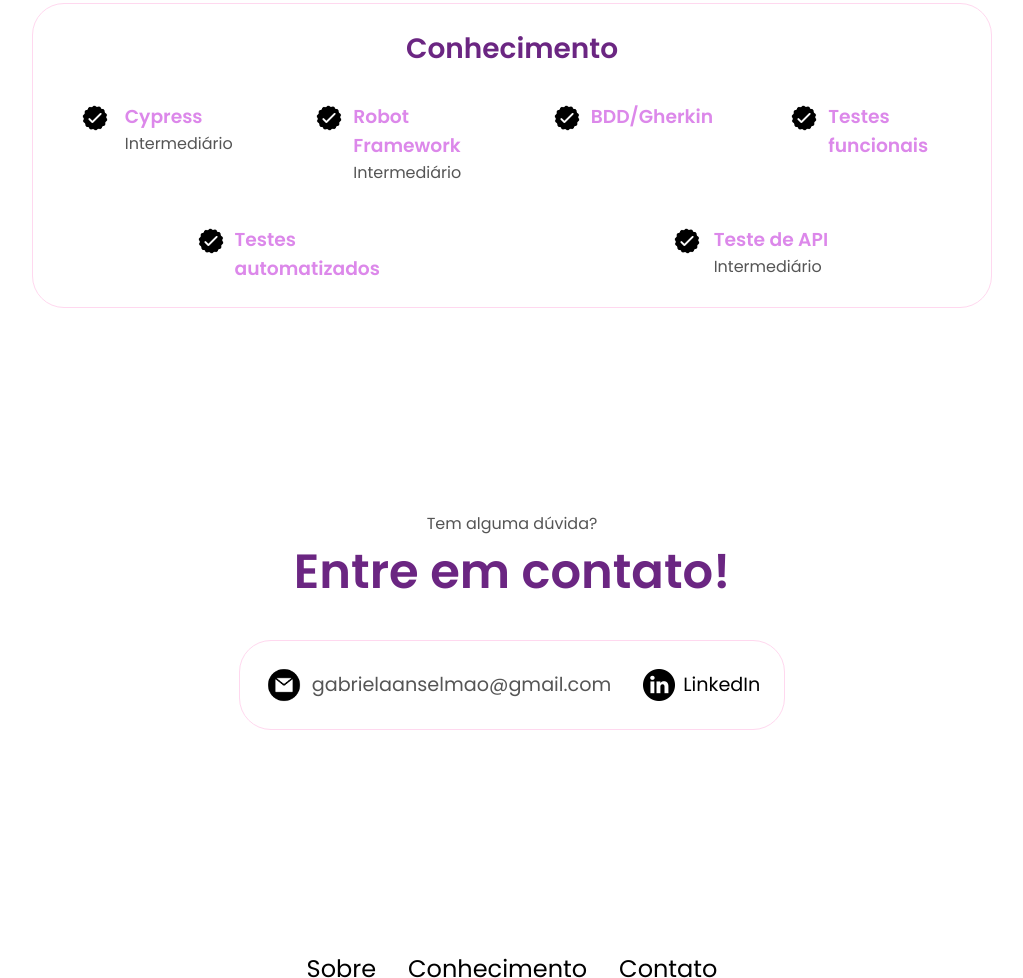
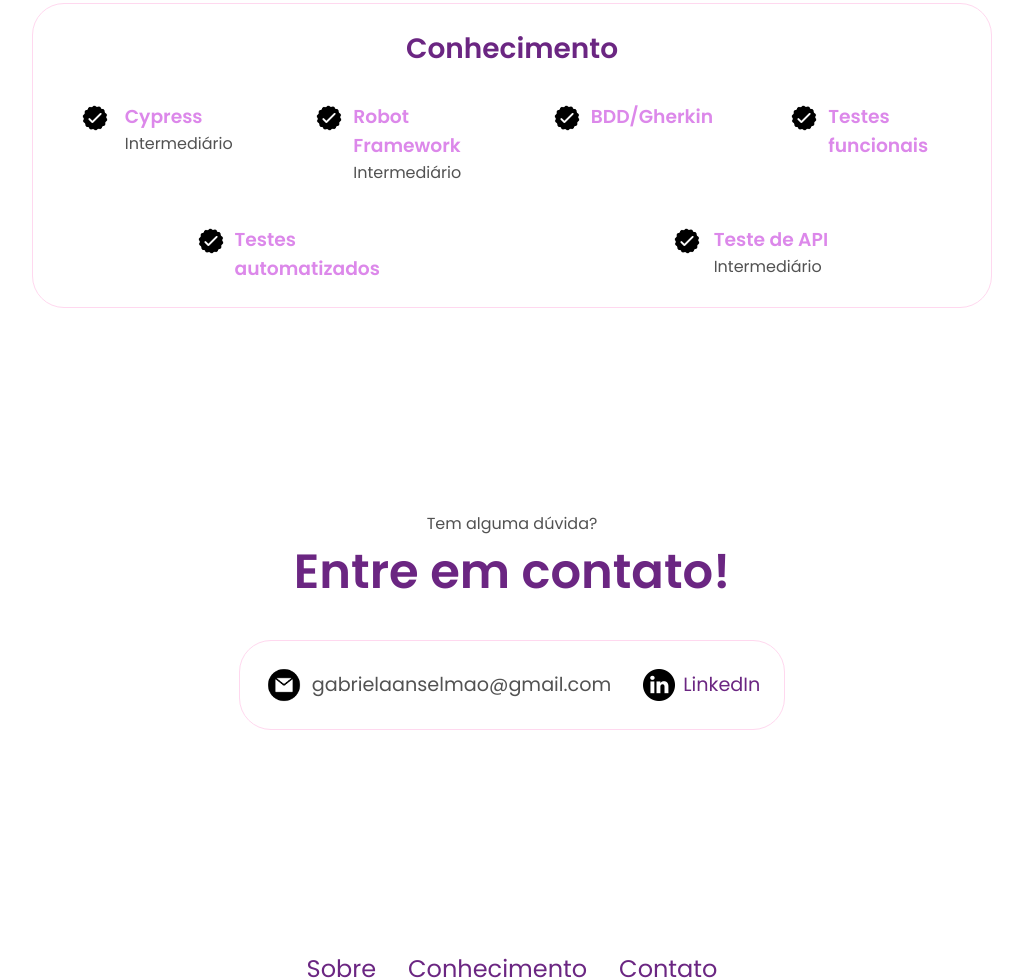
Before and after one commit to gabrielaanselmo/portfolio, a plain HTML site: page index.html in a window 1280 px wide. Shown: the part 1822-2800 px from the top of the page, without its empty margins (128-1151 px from the left). Drawn offline with Linux system fonts and the light colour scheme.

Commit message:
Mais algumas alterações de cores

```diff
--- a/style.css
+++ b/style.css
@@ -16,7 +16,7 @@ html {
 }
 
 p {
-  color: #555555;
+  color: #525252;
 }
 
 /* TRANSITION */
@@ -46,20 +46,21 @@ nav {
 }
 
 a {
-  color: #000000;
+  color: #6B2682;
   text-decoration: none;
-  text-decoration-color: #ffffff;
+  text-decoration-color: #DC88EA;
 }
 
 a:hover {
-  color: #808080;
+  color: #DC88EA;
   text-decoration: underline;
   text-underline-offset: 1rem;
-  text-decoration-color: #b5b5b5;
+  text-decoration-color: #6B2682;
 }
 
 .logo {
   font-size: 2rem;
+  color:#DC88EA
 }
 
 .logo:hover {
```
